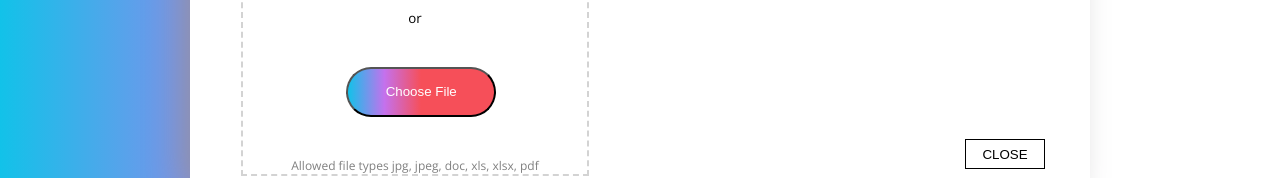
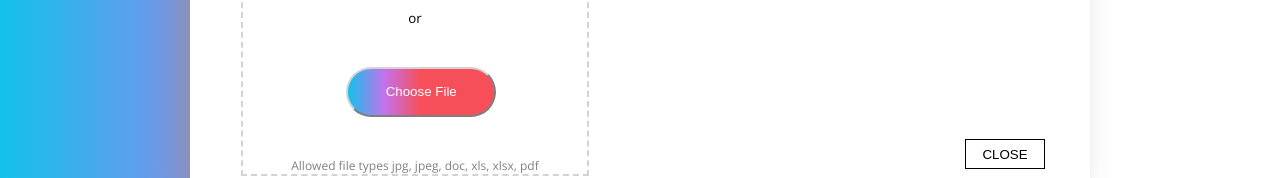
Before and after one commit to ArunTeltia/Register-Sfoly, a website: page public/excelsheet.html in a window 1280 px wide. Shown: the part 415-593 px from the top of the page. Drawn offline with nearby package versions, Linux system fonts and the light colour scheme.

Commit message:
bordercolor

```diff
--- a/public/excelsheet.css
+++ b/public/excelsheet.css
@@ -62,6 +62,7 @@ small{
     color: white;
     border-radius: 40px;
     outline: 0;
+    border-color: lightgray;
 }
 p{
     font-size: 12px;
```
